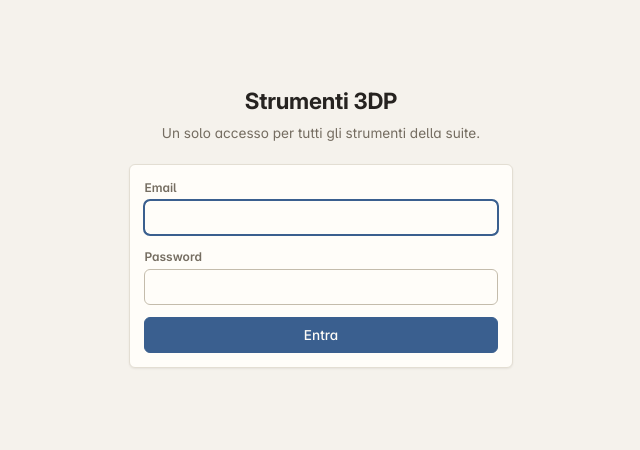
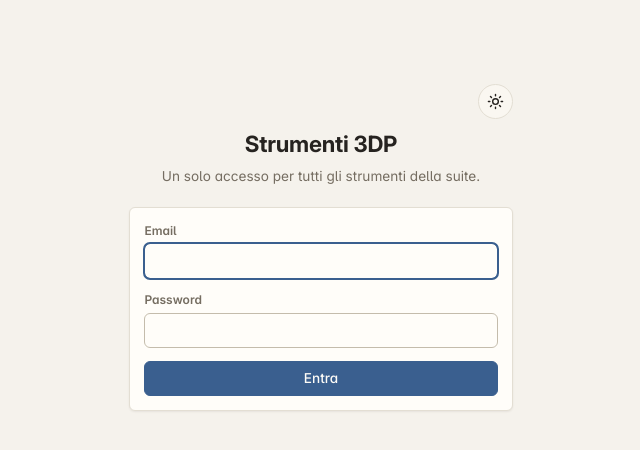
Before and after one commit to giacintop89/strumenti-3dp, a Flask app: template app/templates/shared/auth/login.html in a window 1280 px wide. Shown: the top 450 px of the page, without its empty margins (319-959 px from the left). Run offline with Flask 3, Linux system fonts and the light colour scheme; the template is opened without the code that fills it, so the values that code supplies are empty; some libraries are stand-ins or nearby versions.

Commit message:
Aggiunge il pulsante del tema, mancante dalla base condivisa
Stessa icona a tre stati (chiaro/scuro/contrasto) delle altre app
della suite, con applicazione pre-paint da localStorage per non
lampeggiare in bianco a chi usa lo scuro.

Co-Authored-By: Claude Sonnet 5 <noreply@anthropic.com>

```diff
--- a/app/templates/shared/auth/login.html
+++ b/app/templates/shared/auth/login.html
@@ -8,6 +8,9 @@
 
 {% block content %}
 <div class="auth-shell">
+  {# Il tema si cambia anche da fuori: chi lavora al buio non deve prima
+     entrare per spegnere la luce. #}
+  <div class="auth-top no-print">{% include "shared/partials/theme_toggle.html" %}</div>
   <div class="auth-logo">
     <h1>Strumenti 3DP</h1>
     <p>Un solo accesso per tutti gli strumenti della suite.</p>
--- a/app/templates/shared/base.html
+++ b/app/templates/shared/base.html
@@ -6,6 +6,21 @@
   <title>{% block title %}Strumenti 3DP{% endblock %} · Strumenti 3DP</title>
   <link rel="stylesheet" href="/static/app.css?v={{ ASSET_VERSION }}">
   <script>
+    // I temi, nell'ordine in cui il bottone li percorre. Il chiaro e' il
+    // default ed e' l'*assenza* dell'attributo, quindi non si scrive mai su <html>.
+    var STRUMENTI_3DP_THEMES = ['light', 'dark', 'contrast'];
+    // Gira prima del primo paint: applicare il tema salvato piu' tardi
+    // farebbe lampeggiare una pagina bianca a chi usa il tema scuro. Si applica
+    // solo un valore che conosciamo, cosi' una chiave vecchia o modificata a
+    // mano non puo' lasciare la pagina su un tema senza foglio di stile dietro.
+    (function () {
+      try {
+        var stored = localStorage.getItem('strumenti-3dp-theme');
+        if (stored && stored !== 'light' && STRUMENTI_3DP_THEMES.indexOf(stored) !== -1) {
+          document.documentElement.setAttribute('data-theme', stored);
+        }
+      } catch (e) { /* navigazione privata / storage spento: si resta sul chiaro */ }
+    })();
     // Il comando «Indietro» e' un vero collegamento alla home che questo
     // trasforma in un passo di cronologia. Torna indietro solo se la pagina
     // precedente era nostra: su un indirizzo digitato o un segnalibro non c'e'
@@ -20,6 +35,20 @@
         }
       } catch (e) { /* referrer malformato: si passa all'href */ }
       return true;
+    }
+    // Un bottone, tre temi in anello: chiaro → scuro → contrasto → chiaro.
+    // Un attributo sconosciuto cade su -1 e il passo successivo e' il primo
+    // tema, quindi nell'anello non si puo' entrare da dove non si esce.
+    function strumenti3dpToggleTheme() {
+      var root = document.documentElement;
+      var here = STRUMENTI_3DP_THEMES.indexOf(root.getAttribute('data-theme') || 'light');
+      var next = STRUMENTI_3DP_THEMES[(here + 1) % STRUMENTI_3DP_THEMES.length];
+      if (next === 'light') {
+        root.removeAttribute('data-theme');
+      } else {
+        root.setAttribute('data-theme', next);
+      }
+      try { localStorage.setItem('strumenti-3dp-theme', next); } catch (e) {}
     }
   </script>
   <script src="/static/htmx.min.js" defer></script>
@@ -51,6 +80,7 @@
   </div>
   <div class="session">
     {% include "shared/partials/app_switcher.html" %}
+    {% include "shared/partials/theme_toggle.html" %}
     {% include "shared/partials/user_menu.html" %}
   </div>
 </header>
--- /dev/null
+++ b/app/templates/shared/partials/theme_toggle.html
@@ -0,0 +1,32 @@
+{# Chiaro / scuro / contrasto elevato. Needs no server state: the choice lives in
+   localStorage and is applied by the inline script in base.html before first
+   paint.
+
+   One button cycling three themes rather than three controls: it is a decision
+   made once and then left alone. The icon names the theme you are in — sole,
+   luna, cerchio mezzo pieno — and the title says what pressing it does; which
+   one is showing is decided in app.css by `data-theme`, because with JavaScript
+   off nothing here changes and the CSS already knows the state.
+
+   I tre disegni sono quelli di note-condivise, tratto e non glifo: il sole del
+   carattere (☀) e' un asterisco magro che a 17px non si legge come un sole, e
+   cambiava forma da un carattere all'altro. Questi sono gli stessi tre in tutte
+   e tre le app. #}
+<button class="btn theme-toggle" type="button"
+        onclick="strumenti3dpToggleTheme()"
+        title="Cambia tema: chiaro, scuro, contrasto elevato"
+        aria-label="Cambia tema: chiaro, scuro, contrasto elevato">
+  <svg class="icon-light" viewBox="0 0 24 24" fill="none" stroke="currentColor"
+       stroke-width="2" stroke-linecap="round" aria-hidden="true">
+    <circle cx="12" cy="12" r="4" />
+    <path d="M12 2v2M12 20v2M4.93 4.93l1.41 1.41M17.66 17.66l1.41 1.41M2 12h2M20 12h2M6.34 17.66l-1.41 1.41M19.07 4.93l-1.41 1.41" />
+  </svg>
+  <svg class="icon-dark" viewBox="0 0 24 24" fill="currentColor" aria-hidden="true">
+    <path d="M21 12.79A9 9 0 1111.21 3 7 7 0 0021 12.79z" />
+  </svg>
+  <svg class="icon-contrast" viewBox="0 0 24 24" fill="none" stroke="currentColor"
+       stroke-width="2" aria-hidden="true">
+    <circle cx="12" cy="12" r="9" />
+    <path d="M12 3a9 9 0 000 18z" fill="currentColor" stroke="none" />
+  </svg>
+</button>
```
